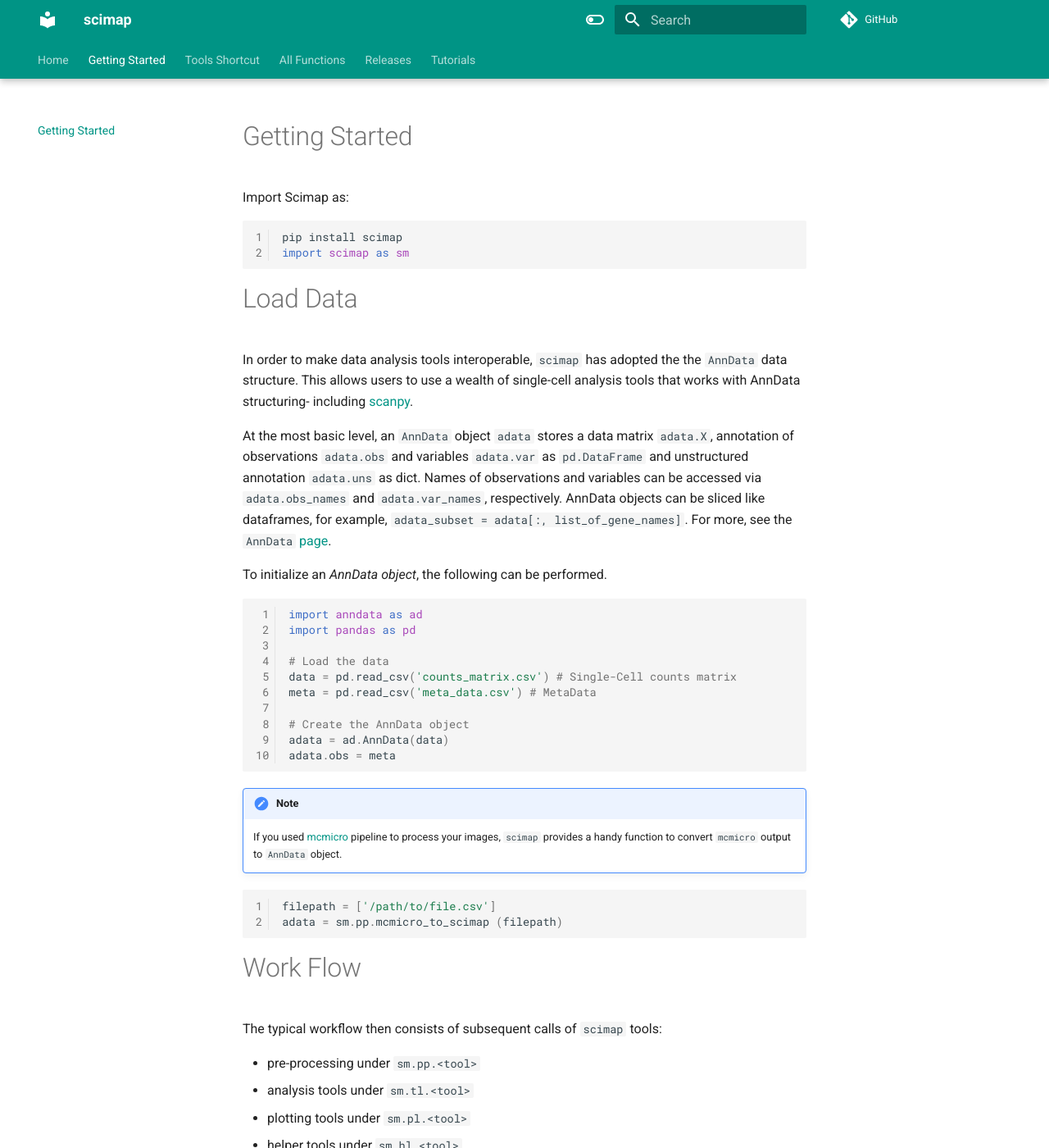
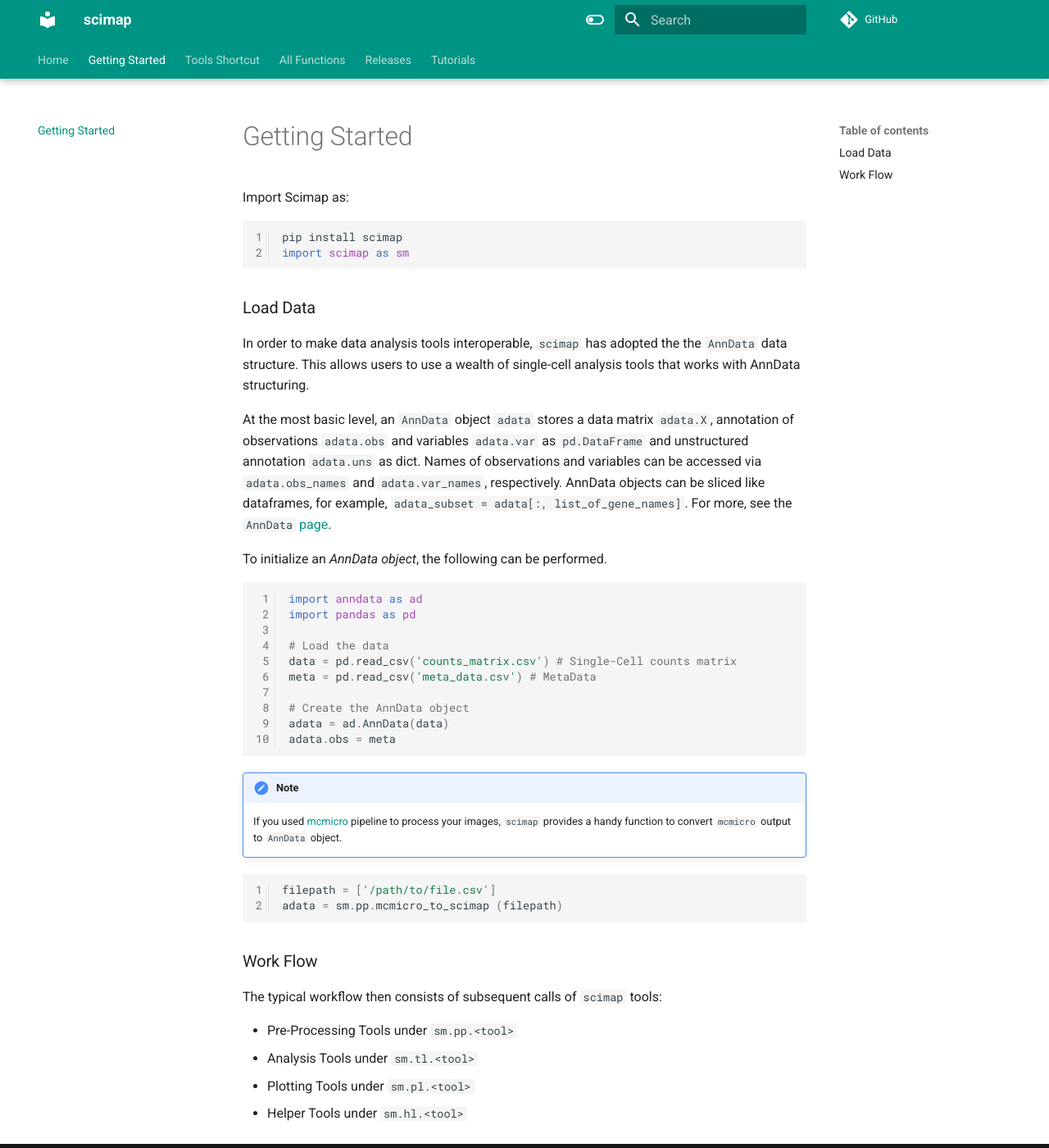
Before and after one commit to labsyspharm/scimap, an MkDocs documentation site: the page built from docs/Getting Started.md, in a window 1280 px wide and 1400 px high. Shown: the whole window at 82% size. Built offline with MkDocs 1.6.1 and Material for MkDocs 9.7.7, drawn with Linux system fonts in a browser that asks for light colours; comment, search, counter and statistics services are not loaded.

````diff
--- a/docs/Getting Started.md
+++ b/docs/Getting Started.md
@@ -2,20 +2,20 @@
 
 Import Scimap as:
 
-``` python
+```python
 pip install scimap
 import scimap as sm
 ```
 
-# Load Data
+### Load Data
 
-In order to make data analysis tools interoperable, `scimap` has adopted the the `AnnData` data structure. This allows users to use a wealth of single-cell analysis tools that works with AnnData structuring- including [scanpy](https://scanpy.readthedocs.io/en/stable/index.html).
+In order to make data analysis tools interoperable, `scimap` has adopted the the `AnnData` data structure. This allows users to use a wealth of single-cell analysis tools that works with AnnData structuring.
 
 At the most basic level, an `AnnData` object `adata` stores a data matrix `adata.X`, annotation of observations `adata.obs` and variables `adata.var` as `pd.DataFrame` and unstructured annotation `adata.uns` as dict. Names of observations and variables can be accessed via `adata.obs_names` and `adata.var_names`, respectively. AnnData objects can be sliced like dataframes, for example, `adata_subset = adata[:, list_of_gene_names]`. For more, see the `AnnData` [page](https://anndata.readthedocs.io/en/stable/anndata.AnnData.html#anndata.AnnData).
 
 To initialize an *AnnData object*, the following can be performed.
 
-``` python
+```python
 import anndata as ad
 import pandas as pd
 
@@ -26,8 +26,8 @@
 # Create the AnnData object
 adata = ad.AnnData(data)
 adata.obs = meta
+```
 
-```
 !!! note
     If you used [mcmicro](https://github.com/labsyspharm/mcmicro-nf) pipeline to process your images, `scimap` provides a handy function to convert `mcmicro` output to `AnnData` object.
 
@@ -38,11 +38,11 @@
 
 ```
 
-# Work Flow
+### Work Flow
 
 The typical workflow then consists of subsequent calls of `scimap` tools:
 
-- pre-processing under `sm.pp.<tool>`
-- analysis tools under `sm.tl.<tool>`
-- plotting tools under `sm.pl.<tool>`
-- helper tools under `sm.hl.<tool>`
+- Pre-Processing Tools under `sm.pp.<tool>`
+- Analysis Tools under `sm.tl.<tool>`
+- Plotting Tools under `sm.pl.<tool>`
+- Helper Tools under `sm.hl.<tool>`
````
Also changed, not shown: docs/Tools Shortcut.md (+32 -36 lines), docs/index.md (+1 -1 lines).
